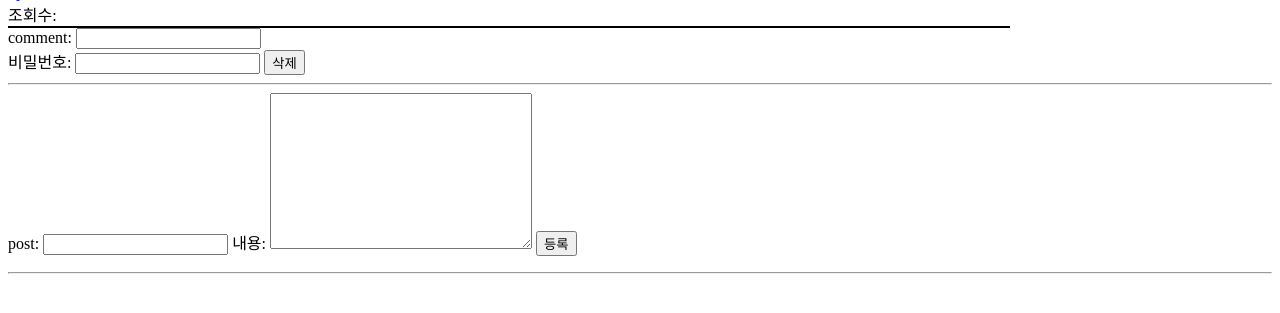
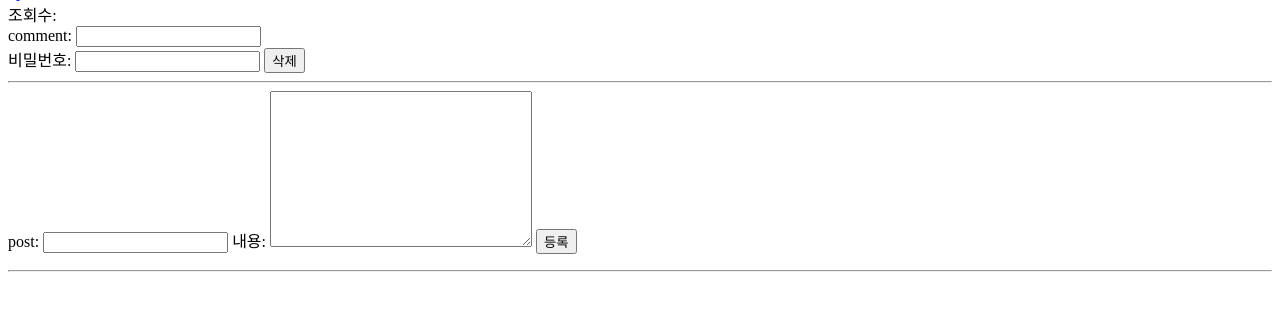
Before and after one commit to sisu-01/sisu2, a Django app: template templates/blog/blog_post.html in a window 1280 px wide. Shown: the part 88-401 px from the top of the page. Run offline with Django 4.2, Linux system fonts and the light colour scheme; the template is opened without the code that fills it, so the values that code supplies are empty; the visitor is signed in with stand-in values (Sample User, id 1); some libraries are stand-ins or nearby versions.

Commit message:
임시 style 제거

```diff
--- a/templates/blog/blog_post.html
+++ b/templates/blog/blog_post.html
@@ -14,7 +14,7 @@
         응 비공개
     {% endif %}
 </div>
-<div style="border:1px solid black; max-width:1000px;" class="ck-content">
+<div class="ck-content">
     {% autoescape off %}
     {{post.content}}
     {% endautoescape %}
```
